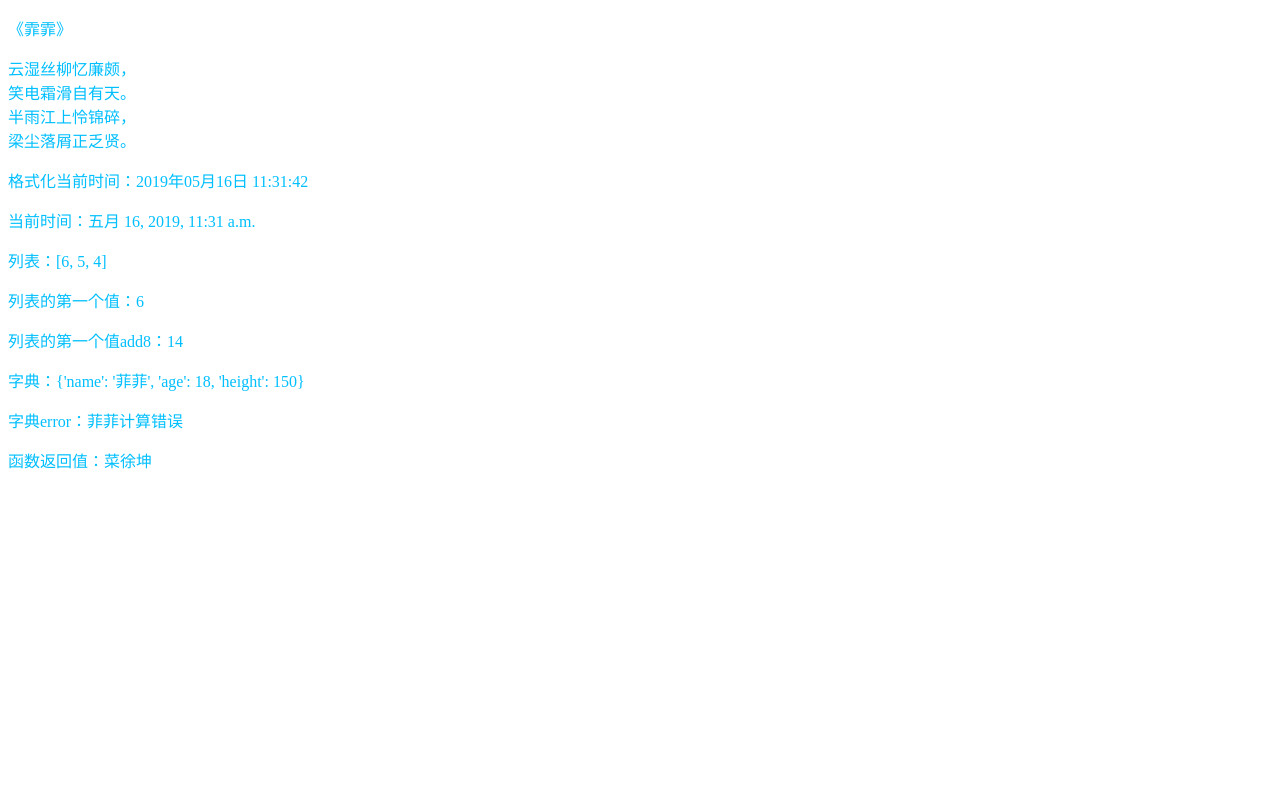
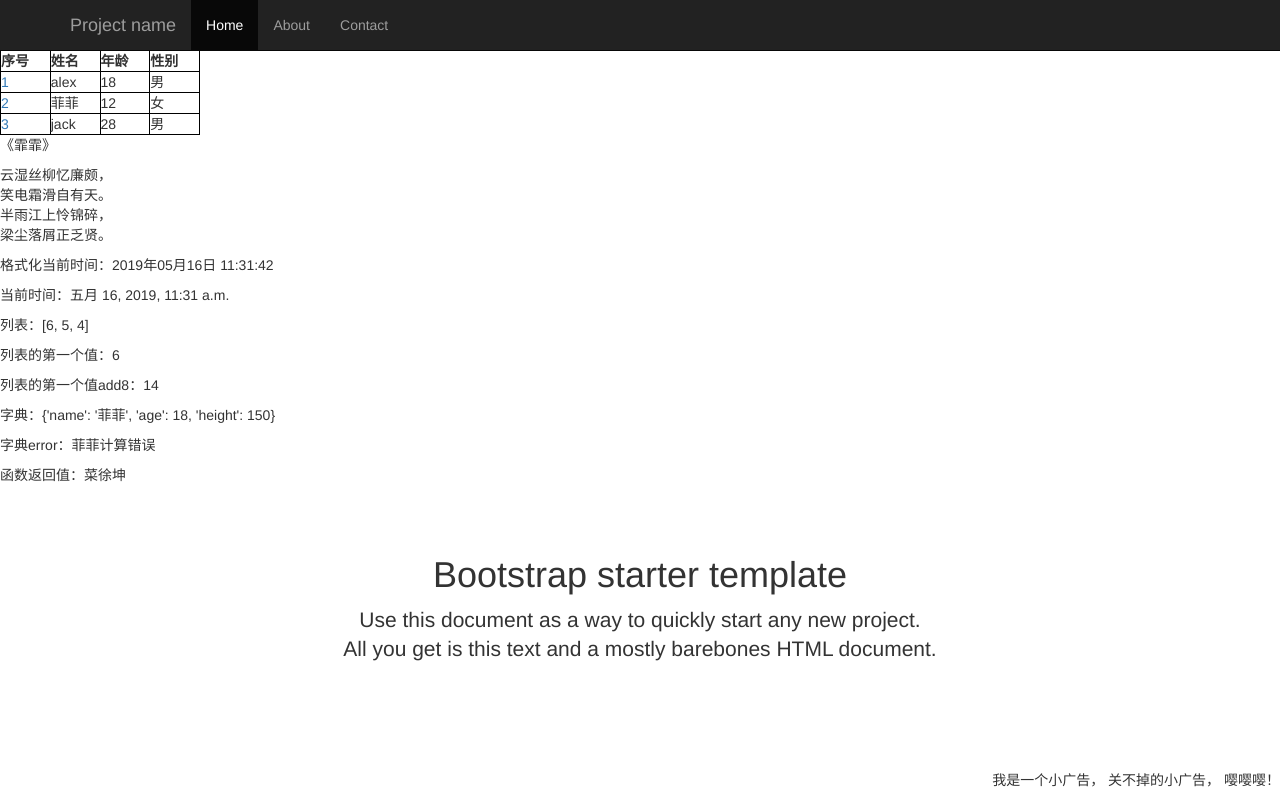
Before and after one commit to zgc137/django_base, a Django app: page /user/index/ in a window 1280 px wide. Run offline with Django 3.2, Linux system fonts and the light colour scheme; some libraries are stand-ins or nearby versions.

Commit message:
advert and filters and so on

```diff
--- /dev/null
+++ b/django/dailyfresh/df_user/templatetags/customer_fileters.py
@@ -0,0 +1,22 @@
+#!/usr/bin/env python
+# encoding: utf-8
+#@author: jack
+#@contact: 935650354@qq.com
+#@site: https://www.cnblogs.com/jackzz
+#@software: PyCharm
+
+from django import template
+register = template.Library()
+
+def to_sex(value,arg='zh'):
+    '''
+    :param value: 0 or 1
+    :param arg:
+    :return:
+    '''
+    change = {
+        'zh':('女','男'),
+        'en':('Female','Male')
+    }
+    return change[arg][value]
+register.filter(to_sex)
--- a/django/dailyfresh/df_user/urls.py
+++ b/django/dailyfresh/df_user/urls.py
@@ -11,5 +11,6 @@ urlpatterns =[
     path(r'test/',views.test,name="test"),
     path(r'index/',views.index,),
     path(r'login01/',views.login01),
+    path(r'details/<name>',views.details,name='details'),
 
 ]
--- a/django/dailyfresh/df_user/views.py
+++ b/django/dailyfresh/df_user/views.py
@@ -61,6 +61,11 @@ def index(request):
     L = [6,5,4]
     D = {'name':"菲菲",'age':18,'height':150}
     num = '8'
+    sts = [
+        {'name':'alex','age':18,'sex': 1},
+        {'name':'菲菲','age':12,'sex': 0},
+        {'name':'jack','age':28,'sex': 1},
+    ]
     def func():
         return '菜徐坤'
     return render(request,'df_user/index.html',context={
@@ -70,7 +75,11 @@ def index(request):
         'D':D,
         'func':func,
         'num':num,
+        'sts':sts,
     })
 
 def login01(request):
     return render(request,'df_user/login01.html')
+
+def details(request,name):
+    return HttpResponse('This is student {} detail page'.format(name))
--- /dev/null
+++ b/django/dailyfresh/static/css/base.css
@@ -0,0 +1,7 @@
+body {
+  padding-top: 50px;
+}
+.starter-template {
+  padding: 40px 15px;
+  text-align: center;
+}
--- /dev/null
+++ b/django/dailyfresh/templates/df_user/ad.html
@@ -0,0 +1,22 @@
+<!DOCTYPE html>
+<html lang="en">
+<head>
+    <meta charset="UTF-8">
+    <title>Title</title>
+</head>
+<body>
+    <p class="advert">
+        我是一个小广告，
+        关不掉的小广告，
+            嘤嘤嘤！
+    </p>
+    <script src="https://cdn.bootcss.com/jquery/3.4.1/jquery.min.js"></script>
+    <script>
+        var $obj = $('.advert');
+        function f() {
+            $obj.toggleClass('advert');
+        }
+        setInterval(f,1000)
+    </script>
+</body>
+</html>
--- /dev/null
+++ b/django/dailyfresh/templates/df_user/base.html
@@ -0,0 +1,69 @@
+{% load static %}
+<!DOCTYPE html>
+<html lang="zh-CN">
+  <head>
+    <meta charset="utf-8">
+    <meta http-equiv="X-UA-Compatible" content="IE=edge">
+    <meta name="viewport" content="width=device-width, initial-scale=1">
+    <!-- 上述3个meta标签*必须*放在最前面，任何其他内容都*必须*跟随其后！ -->
+    <meta name="description" content="">
+    <meta name="author" content="">
+    <link rel="icon" href="../../favicon.ico">
+
+    <title>Starter Template for Bootstrap</title>
+
+    <!-- Bootstrap core CSS -->
+    <link href="https://cdn.bootcss.com/bootstrap/3.3.7/css/bootstrap.min.css" rel="stylesheet">
+
+    {% block link %}{% endblock %}
+
+    <!-- Custom styles for this template -->
+{#    <link href="starter-template.css" rel="stylesheet">#}
+    <link href="{% static 'css/base.css' %}" rel="stylesheet">
+
+
+  </head>
+
+  <body>
+
+    <nav class="navbar navbar-inverse navbar-fixed-top">
+      <div class="container">
+        <div class="navbar-header">
+          <button type="button" class="navbar-toggle collapsed" data-toggle="collapse" data-target="#navbar" aria-expanded="false" aria-controls="navbar">
+            <span class="sr-only">Toggle navigation</span>
+            <span class="icon-bar"></span>
+            <span class="icon-bar"></span>
+            <span class="icon-bar"></span>
+          </button>
+          <a class="navbar-brand" href="#">Project name</a>
+        </div>
+        <div id="navbar" class="collapse navbar-collapse">
+          <ul class="nav navbar-nav">
+            <li class="active"><a href="#">Home</a></li>
+            <li><a href="#about">About</a></li>
+            <li><a href="#contact">Contact</a></li>
+          </ul>
+        </div><!--/.nav-collapse -->
+      </div>
+    </nav>
+    {% block content %}{% endblock %}
+    <div class="container">
+
+      <div class="starter-template">
+        <h1>Bootstrap starter template</h1>
+        <p class="lead">Use this document as a way to quickly start any new project.<br> All you get is this text and a mostly barebones HTML document.</p>
+      </div>
+
+    </div><!-- /.container -->
+
+
+    <!-- Bootstrap core JavaScript
+    ================================================== -->
+    <!-- Placed at the end of the document so the pages load faster -->
+    <script src="https://cdn.bootcss.com/jquery/1.12.4/jquery.min.js"></script>
+    <script>window.jQuery || document.write('<script src="../../assets/js/vendor/jquery.min.js"><\/script>')</script>
+    <script src="https://cdn.bootcss.com/bootstrap/3.3.7/js/bootstrap.min.js"></script>
+    <!-- IE10 viewport hack for Surface/desktop Windows 8 bug -->
+    <script src="../../assets/js/ie10-viewport-bug-workaround.js"></script>
+  </body>
+</html>
--- a/django/dailyfresh/templates/df_user/index.html
+++ b/django/dailyfresh/templates/df_user/index.html
@@ -1,12 +1,17 @@
+{% extends 'df_user/base.html' %}
+{% load customer_fileters %}
 {% load static %}
-<!DOCTYPE html>
-<html lang="en">
-<head>
-    <meta charset="UTF-8">
-    <title>Title</title>
     <link rel="stylesheet" href="{% static 'css/index.css' %}">
-</head>
+{% block content %}
 <body>
+    <table  width="200" border="1" style="border:1px solid #000000;">
+        <thead><tr><th>序号</th><th>姓名</th><th>年龄</th><th>性别</th></tr></thead>
+        <tbody>
+            {% for i in sts %}
+                <tr {% if i.sex == 'man' %} style="color: #42ad46"{% endif %}><td><a href="{% url 'df_user:details' i.name%}">{{ forloop.counter }}</a></td><td>{{ i.name }}</td><td>{{ i.age }}</td><td>{{ i.sex|to_sex }}</td></tr>
+            {% endfor %}
+        </tbody>
+    </table>
     <p>《霏霏》<br></p>
     <p>云湿丝柳忆廉颇，<br>笑电霜滑自有天。<br>半雨江上怜锦碎，<br>梁尘落屑正乏贤。</p>
     <p>格式化当前时间：{{ now|date:'Y年m月d日 H:i:s' }}</p>
@@ -17,5 +22,7 @@
     <p>字典：{{ D }}</p>
     <p>字典error：{{ D.0|default:'菲菲计算错误'}}</p>
     <p>函数返回值：{{ func }}</p>
-</body>
-</html>
+    <div style="position: fixed;width: auto;height: auto;right: 0;bottom:0;">
+        {% include 'df_user/ad.html' %}
+    </div>
+{% endblock %}
```
Also changed, not shown: django/dailyfresh/templates/df_user/login01.html (+4 -25 lines), django/dailyfresh/df_user/migrations/__init__.py (deleted).
